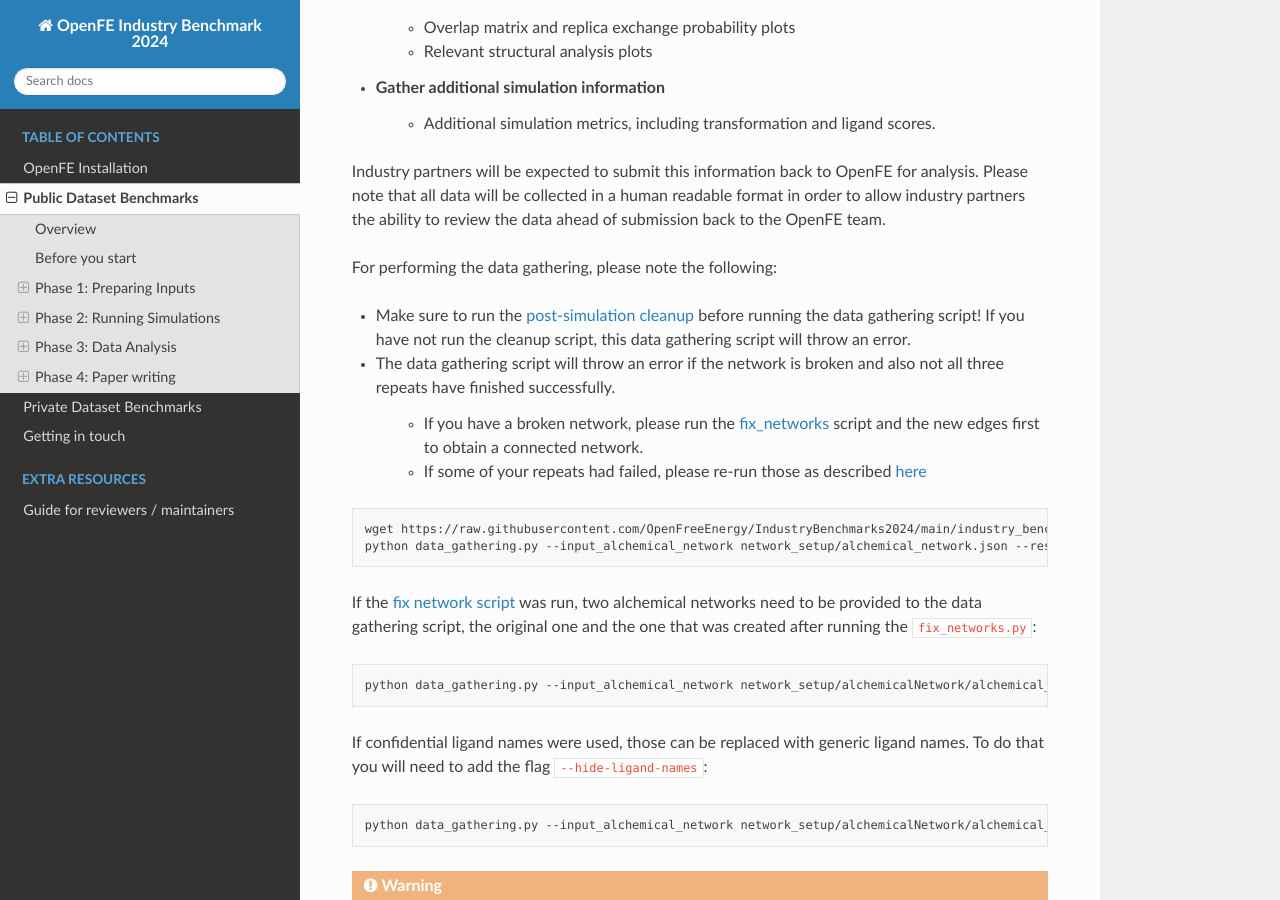
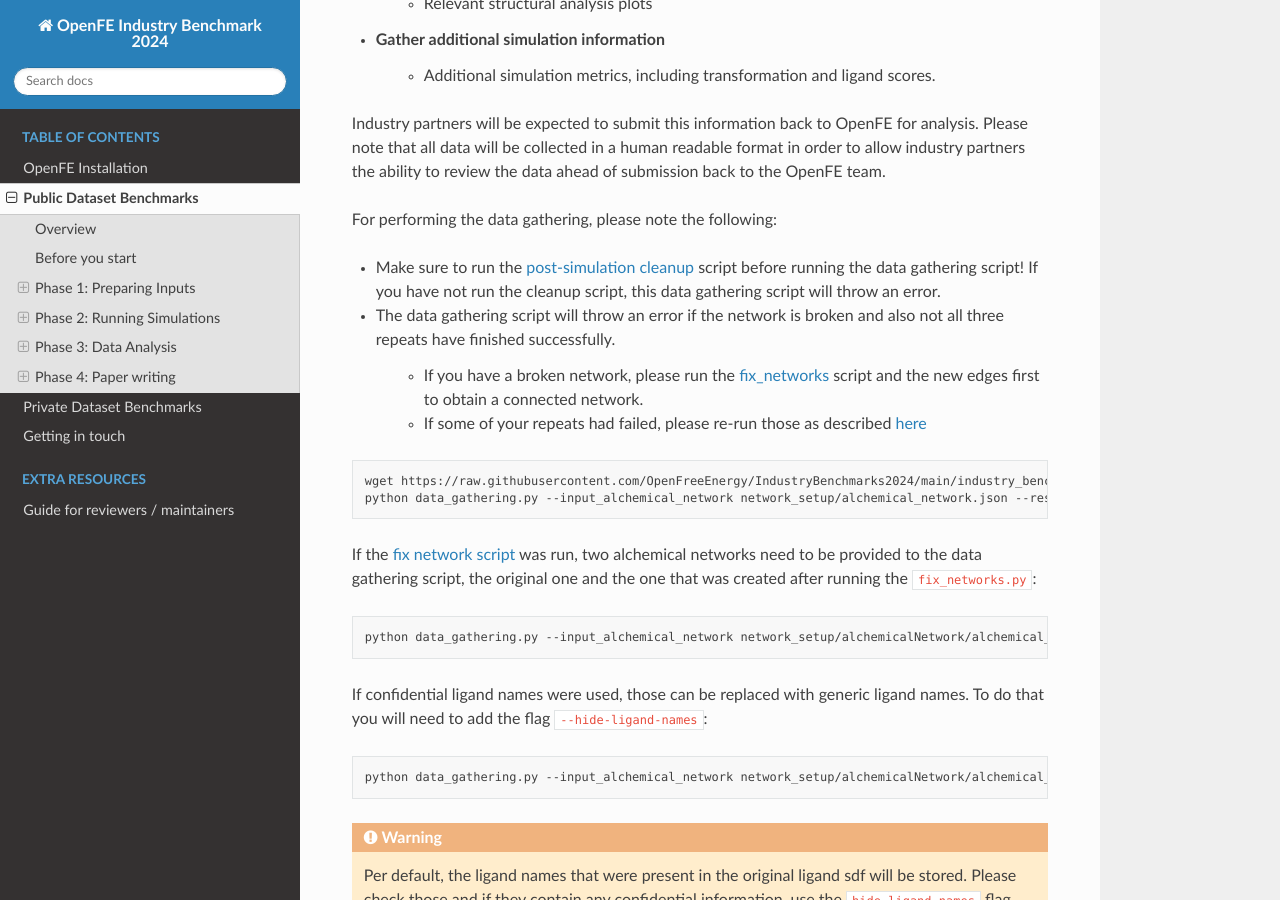
Before and after one commit to OpenFreeEnergy/IndustryBenchmarks2024, a Sphinx documentation site: the page built from docs/source/public/overview.rst, in a window 1280 px wide and 900 px high, scrolled down 11523 px. Built offline with Sphinx 7.4.7 and the Read the Docs theme 3.1.0, drawn with Linux system fonts in a browser that asks for light colours.

Commit message:
Small fix

```diff
--- a/docs/source/public/overview.rst
+++ b/docs/source/public/overview.rst
@@ -493,7 +493,6 @@
 This script will:
 
 * Extract relevant free energy estimates, including time series of free energies
-   *
 * Gather simulation health metrics
    * Overlap matrix and replica exchange probability plots
    * Relevant structural analysis plots
@@ -507,7 +506,7 @@
 
 For performing the data gathering, please note the following:
 
-* Make sure to run the `post-simulation cleanup`_ before running the data gathering script! If you have not run the cleanup script, this data gathering script will throw an error.
+* Make sure to run the `post-simulation cleanup`_ script before running the data gathering script! If you have not run the cleanup script, this data gathering script will throw an error.
 * The data gathering script will throw an error if the network is broken and also not all three repeats have finished successfully.
 
    * If you have a broken network, please run the `fix_networks`_ script and the new edges first to obtain a connected network.
```
